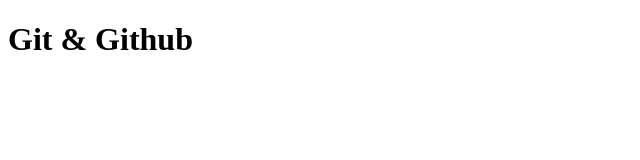
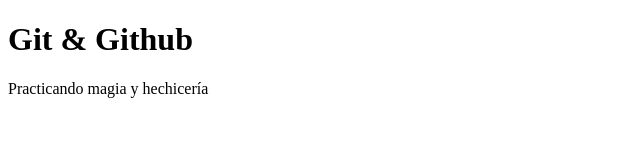
Before and after one commit to Fernandotineo/repositorio_prueba, a plain HTML site: page index.html in a window 1280 px wide. Shown: the whole page, without its empty margins (0-640 px from the left). Drawn offline with Linux system fonts and the light colour scheme.

Commit message:
Agregando párrafo al index.html

```diff
--- a/index.html
+++ b/index.html
@@ -7,5 +7,6 @@
 </head>
 <body>
     <h1>Git & Github</h1>
+    <p>Practicando magia y hechicería</p>
 </body>
 </html>
```
